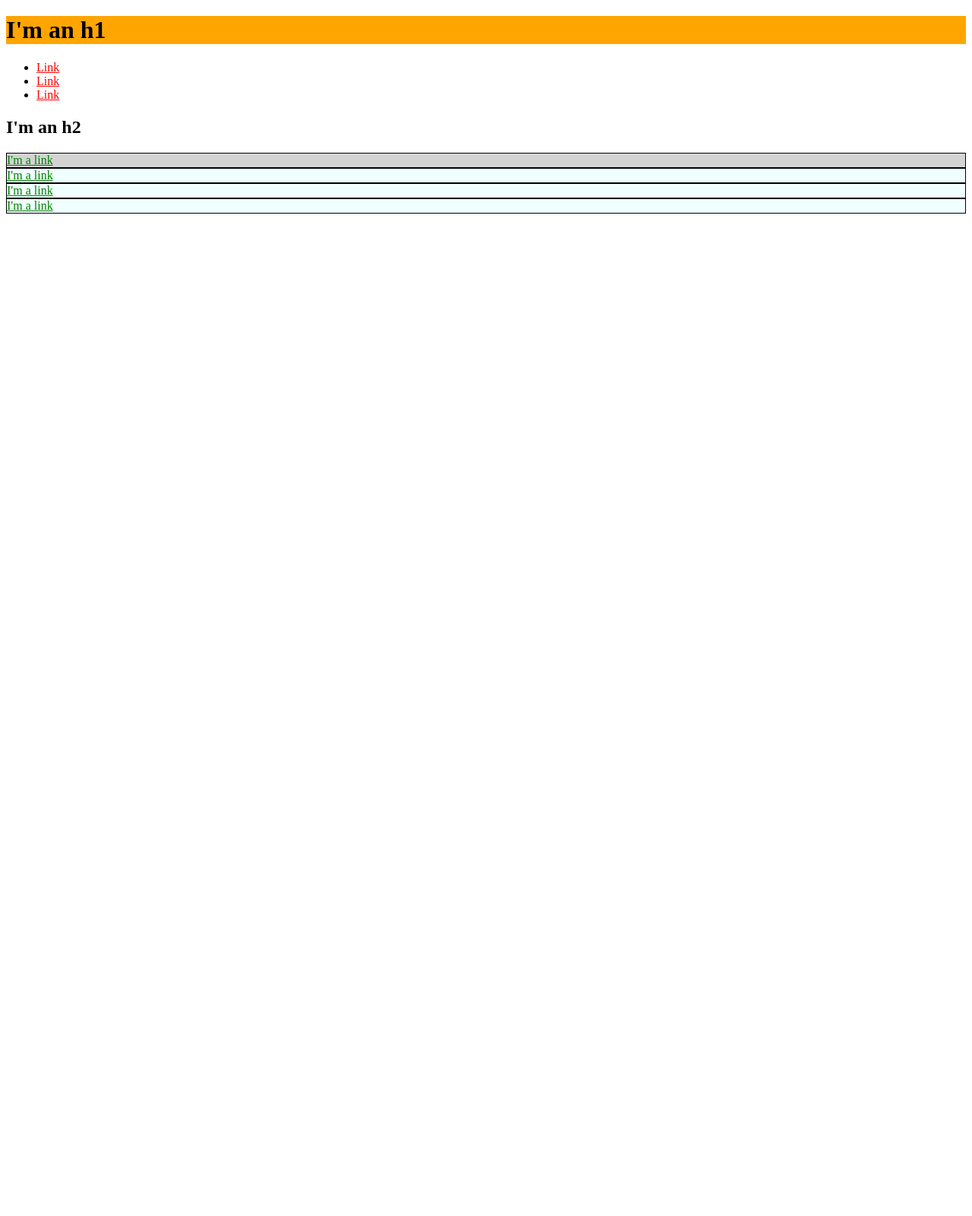
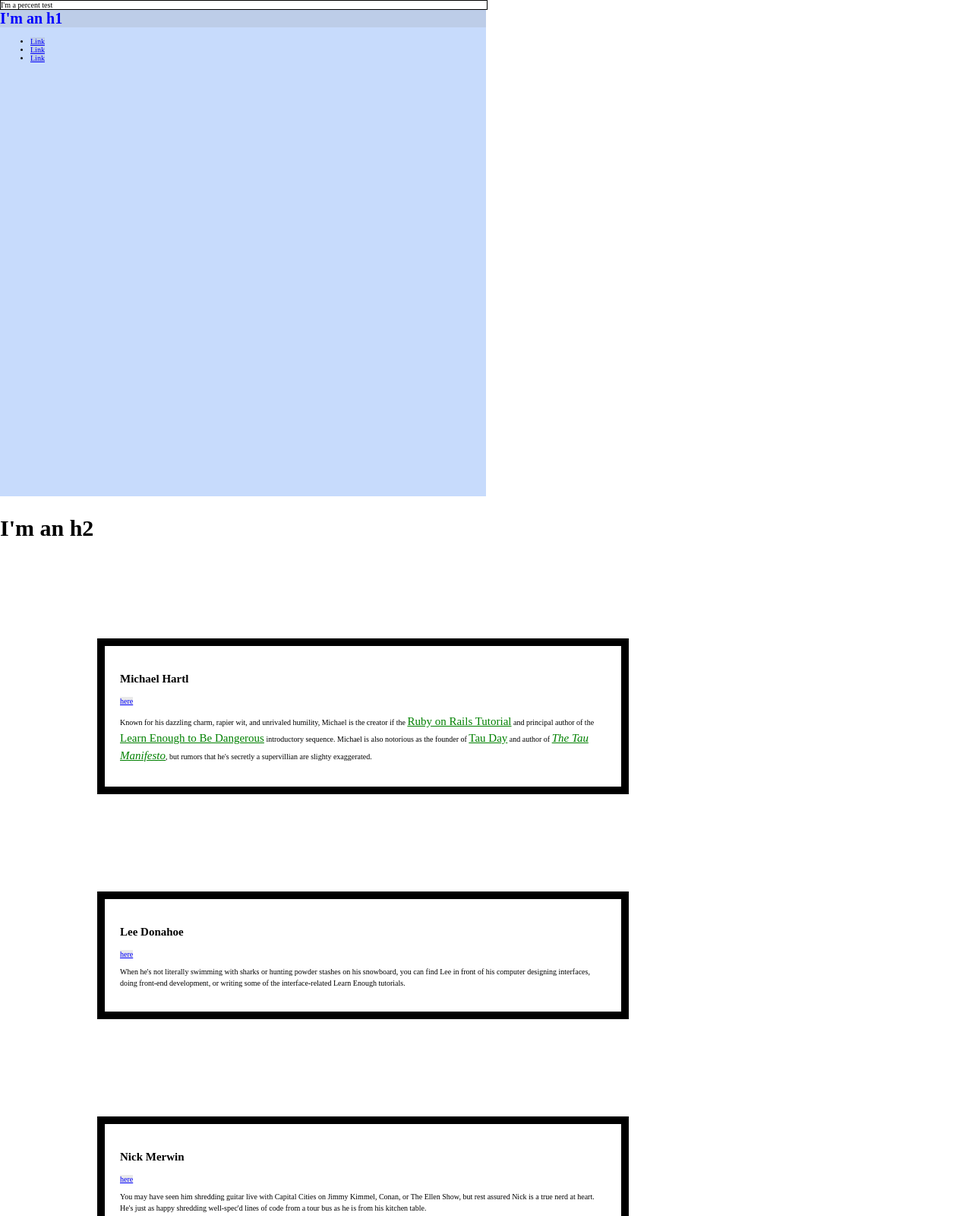
Before and after one commit to geoffreythomaswark/sample_css, a plain HTML site: page index.html in a window 1280 px wide. Shown: the top 1600 px of the page at 76% size. Before the commit the page ends 800 px from the top, so only its background shows below. Drawn offline with Linux system fonts and the light colour scheme.

Commit message:
Finish section 3

```diff
--- a/index.html
+++ b/index.html
@@ -4,51 +4,120 @@
     <title>Test Page: Don't Panic</title>
     <meta charset="utf-8">
     <style>
+     /* GLOBAL STYLES */
+     html, body {
+         margin: 0;
+         padding: 0;
+     }
+     body {
+         font-size: 62.5%;
+     }
      a {
-        color: red;
+         color: #c697e5;
      }
-      #exec-bio {
-        background-color: lightgray;
+     h2 {
+         font-size: 30px;
+     }
+     h1 {
+         font-size: 2em;
+         margin-top: 0;
+     }
+
+     /* SOCIAL STYLES */
+     .social-link {
+         background: rgba(150, 150, 150, 0.2);
+         color: blue;
+     }
+
+     /* BIO STYLES */
+     .bio-wrapper {
      }
      .bio-box {
-        border: 1px solid black;
+         border: 10px solid #000;
+         font-size: 1em;
+         width: 50%;
+         margin: 10%;
+         padding: 20px;
      }
-      .bio-box a {
+     .bio-box h3 {
+         font-size: 1.5em;
+     }
+     .bio-copy {
+         font-size: 1em;
+         line-height: 1.5;
+     }
+     .bio-copy a {
          color: green;
+         font-size: 150%;
      }
-      #dumb-trump-meme {
-        background-color: orange;
+
+     /* HERO STYLES */
+     .full-hero {
+         background-color: #c7dbfc;
+         height: 50vw;
+         width: 50vw
      }
-      .pretty {
-        background-color: azure;
+     /*
+        div.bio-box {
+        border: 1px solid #0f0;
         }
+        html{background:red;} */
     </style>
   </head>
   <body>
-    <h1 id="dumb-trump-meme">I'm an h1</h1>
+    <div style="border:1px solid #000;width: 50%;height:100%;">I'm a percent test</div>
+
+    <div class="full-hero hero-home">
+      <h1 class="social-link">I'm an h1</h1>
       <ul>
         <li>
-        <a href="http://example.com/">Link</a>
+          <a href="http://example.com/" class="social-link">Link</a>
         </li>
         <li>
-        <a href="http://example.com/">Link</a>
+          <a href="http://example.com/" class="social-link">Link</a>
         </li>
         <li>
-        <a href="http://example.com/">Link</a>
+          <a href="http://example.com/" class="social-link">Link</a>
         </li>
       </ul>
+    </div>
     <h2>I'm an h2</h2>
-    <div id="exec-bio" class="bio-box pretty">
-      <a href="http://example.com/">I'm a link</a>
+    <div class="bio-wrapper">
+      <div class="bio-box">
+        <h3>Michael Hartl</h3>
+        <a href="http://twitter.com/mhartl" class="social-link">here</a>
+        <div class="bio-copy">
+          <p>
+            Known for his dazzling charm, rapier wit, and unrivaled humility, Michael is the creator if the <a href="http://railstutorial.org/">Ruby on Rails Tutorial</a> and principal author of the <a href="http://learnenough.com/">Learn Enough to Be Dangerous</a> introductory sequence.  Michael is also notorious as the founder of <a href="http://tauday.com/">Tau Day</a> and author of <a href="http://tauday.com/tau-manifesto"><em>The Tau Manifesto</em></a>, but rumors that he's secretly a supervillian are slighty exaggerated.
+          </p>
         </div>
-    <div class="bio-box pretty">
-      <a href="http://example.com/">I'm a link</a>
       </div>
-    <div class="bio-box pretty">
-      <a href="http://example.com/">I'm a link</a>
+      <div class="bio-box">
+        <h3>Lee Donahoe</h3>
+        <a href="http://twitter.com/leedonahoe" class="social-link">here</a>
+        <div class="bio-copy">
+          <p>
+            When he's not literally swimming with sharks or hunting powder stashes on his snowboard, you can find Lee in front of his computer designing interfaces, doing front-end development, or writing some of the interface-related Learn Enough tutorials.
+          </p>
         </div>
-    <div class="bio-box pretty">
-      <a href="http://example.com/">I'm a link</a>
+      </div>
+      <div class="bio-box">
+        <h3>Nick Merwin</h3>
+        <a href="http://twitter.com/nickmerwin" class="social-link">here</a>
+        <div class="bio-copy">
+          <p>
+            You may have seen him shredding guitar live with Capital Cities on Jimmy Kimmel, Conan, or The Ellen Show, but rest assured Nick is a true nerd at heart.  He's just as happy shredding well-spec'd lines of code from a tour bus as he is from his kitchen table.
+          </p>
+        </div>
+      </div>
+      <div class="bio-box">
+        <h3>??</h3>
+        <div class="bio-copy">
+          <p>
+            The Future
+          </p>
+        </div>
+      </div>
     </div>
   </body>
 </html>
```
Lines whose indentation alone changed are shown as unchanged.
